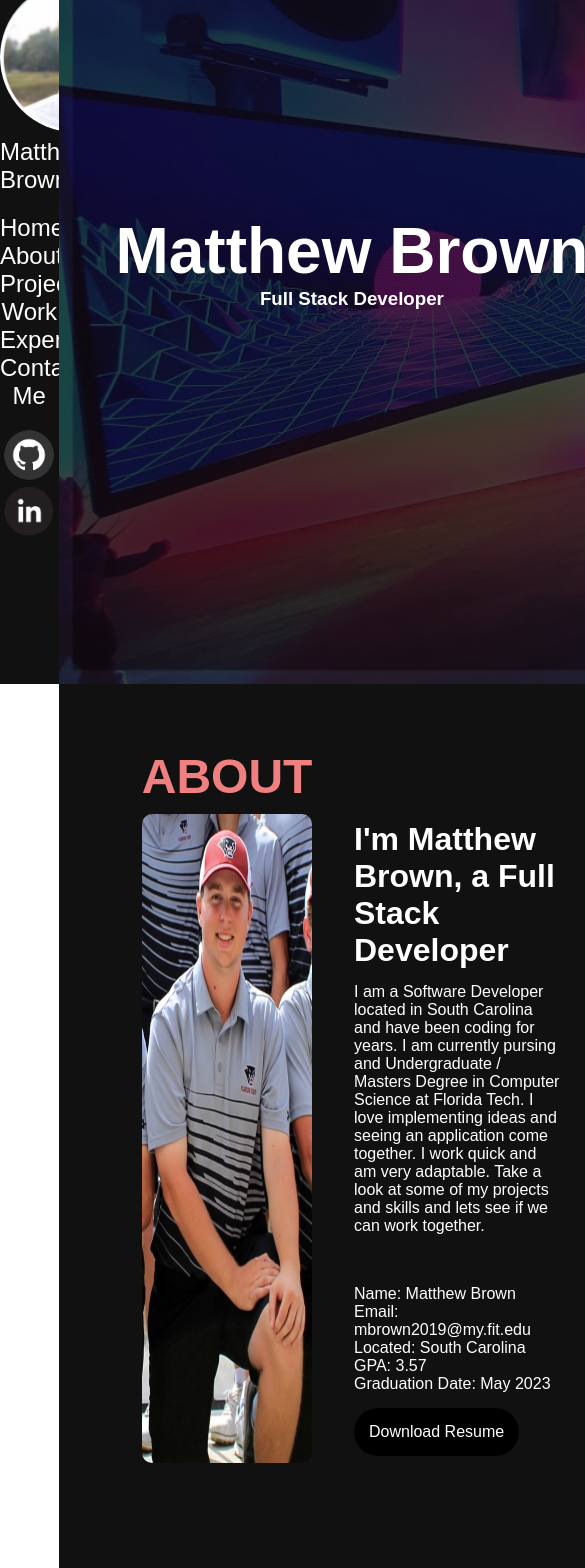
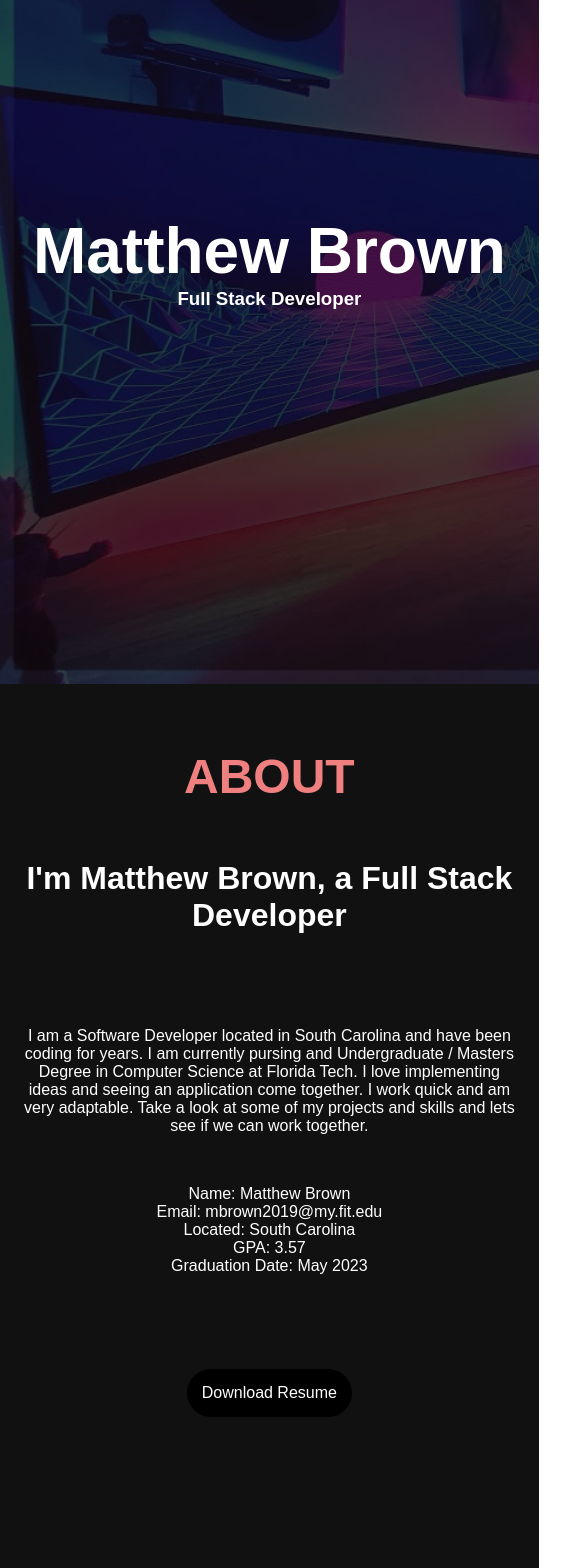
Before and after one commit to mfbrown2019/Portfolio, a React (Create React App) app: page / in a window 390 px wide. Shown: the part 160-1728 px from the top of the page, 585 px wide, since content can reach past the window. Built offline with nearby package versions, Linux system fonts and the light colour scheme.

Commit message:
first go at making portfolio resposive

```diff
--- a/src/CSS/App.css
+++ b/src/CSS/App.css
@@ -66,17 +66,21 @@ h2 {
 .about-grid {
     background-color: ghostwhite;
     display: grid;
-    grid-template-columns: 2fr 3fr 1fr 5fr 2fr;
+    grid-template-columns: 1fr 3fr 1fr 5fr 1fr;
     grid-template-rows: 1fr 1fr 10fr 1fr;
     /* border: 1px solid red; */
+    grid-template-areas:
+        "... ... ... ... ..."
+        "... title ... ... ..."
+        "... image ... text ..."
+        "... ... ... ... ...";
     height: 100vh;
     background-color: #111;
     color: white;
 }
 .about-grid .title {
-    grid-column: 2;
+    grid-area: title;
     text-align: left;
-    grid-row: 2;
     color: lightcoral;
     /* border: 1px solid red; */
 }
@@ -86,14 +90,12 @@ h2 {
     width: 100%;
     height: 100%;
     overflow: hidden;
-    grid-column: 2;
-    grid-row: 3;
+    grid-area: image;
     /* border: 1px solid red; */
 }
 
 .about-grid .content {
-    grid-column: 4;
-    grid-row: 3;
+    grid-area: text;
     display: flex;
     flex-direction: column;
     justify-content: space-around;
@@ -541,7 +543,10 @@ h2 {
 }
 .project-grid div > ul > li {
     text-align: left;
+    padding-left: 1rem;
+    padding-top: 1rem;
 }
+
 .project-grid h4 {
     text-align: left;
 }
@@ -682,7 +687,7 @@ h2 {
     height: 25vh;
     background-color: #111;
     display: grid;
-    grid-template-columns: repeat(5, 1fr);
+    grid-template-columns: 1fr 2fr 1fr 2fr 1fr;
     grid-template-rows: 0.5fr 1fr 1fr 0.5fr;
     grid-template-areas:
         "... ... ... ... ..."
--- /dev/null
+++ b/src/CSS/media.css
@@ -0,0 +1,240 @@
+@media (max-width: 1300px) {
+    /* .about-grid .image {
+        display: none;
+    } */
+
+    .about-grid {
+        background-color: ghostwhite;
+        display: grid;
+        grid-template-columns: 0.2fr 3fr 0.2fr 5fr 0.2fr;
+        grid-template-rows: 1fr 1fr 10fr 1fr;
+        /* border: 1px solid red; */
+        grid-template-areas:
+            "... ... ... ... ..."
+            "... title ... ... ..."
+            "... image ... text ..."
+            "... ... ... ... ...";
+        height: 100vh;
+        background-color: #111;
+        color: white;
+    }
+}
+
+@media (max-width: 1000px) {
+    .container-1 {
+        /* border-radius: 50%; */
+        display: none;
+    }
+    .FullPage {
+        position: absolute;
+        left: 0%;
+    }
+    .skills-grid {
+        background-color: #eee;
+        display: grid;
+        grid-template-columns: 0.25fr 1fr 0.25fr;
+        grid-template-rows: 0.25fr 1fr repeat(3, 2fr) 0.25fr;
+        /* border: 1px solid green; */
+        height: 100vh;
+        grid-template-areas:
+            "... ... ..."
+            "... title ..."
+            "... one ..."
+            "... two ..."
+            "... three ..."
+            "... ... ...";
+        gap: 1em;
+        background-color: #111;
+        color: white;
+    }
+    .front-end .original img {
+        width: 25%;
+    }
+    .back-end .original img {
+        width: 30%;
+    }
+    .sql .original img {
+        width: 25%;
+    }
+    .footer {
+        height: 25vh;
+        background-color: #111;
+        display: grid;
+        grid-template-columns: 0.5fr 2fr 0.5fr 2fr 0.5fr;
+        grid-template-rows: 0.5fr 1fr 1fr 0.5fr;
+        grid-template-areas:
+            "... ... ... ... ..."
+            "... phone ... email ..."
+            "... phone ... email ..."
+            "... ... ... ... ...";
+    }
+    .footer > * {
+        background-color: #111;
+        /* border: 1px solid red; */
+        border-radius: 1rem;
+        color: white;
+        font-size: 1.5rem;
+        display: grid;
+        place-items: center;
+        justify-content: space-around;
+    }
+}
+
+@media (max-width: 600px) {
+    .container-1 {
+        display: none;
+    }
+
+    .about-grid {
+        background-color: ghostwhite;
+        display: grid;
+        grid-template-columns: 0.2fr 5fr 0.2fr;
+        grid-template-rows: 1fr 1fr 10fr 1fr;
+
+        grid-template-areas:
+            "... ... ..."
+            "... title ..."
+            "... text ..."
+            "... ... ...";
+        height: 100vh;
+        background-color: #111;
+        color: white;
+    }
+    .about-grid .title {
+        text-align: center;
+    }
+    .about-grid .content {
+        grid-area: text;
+        display: flex;
+        flex-direction: column;
+        justify-content: space-around;
+        align-items: center;
+    }
+    .about-grid .content > * {
+        text-align: center;
+    }
+
+    .about-grid .content .paragraph > * {
+        text-align: center;
+    }
+
+    .about-grid .image {
+        display: none;
+    }
+    .FullPage {
+        position: absolute;
+        left: 0%;
+    }
+    .skills-grid {
+        background-color: #eee;
+        display: grid;
+        grid-template-columns: 0.25fr 1fr 0.25fr;
+        grid-template-rows: 0.25fr 1fr repeat(3, 2fr) 0.25fr;
+        /* border: 1px solid green; */
+        height: 100vh;
+        grid-template-areas:
+            "... ... ..."
+            "... title ..."
+            "... one ..."
+            "... two ..."
+            "... three ..."
+            "... ... ...";
+        gap: 1em;
+        background-color: #111;
+        color: white;
+    }
+    .front-end .original img {
+        width: 25%;
+    }
+    .back-end .original img {
+        width: 30%;
+    }
+    .sql .original img {
+        width: 25%;
+    }
+    .project-grid {
+        display: grid;
+        grid-template-columns: 1fr 6fr 1fr;
+        grid-template-rows: 0.11fr 0.1fr repeat(12, 4fr) 0.11fr;
+        gap: 1rem;
+        grid-template-areas:
+            ".... .... ...."
+            ".... title ...."
+            ".... one-image ...."
+            ".... one-text ...."
+            ".... two-image ...."
+            ".... two-text ...."
+            ".... three-image ...."
+            ".... three-text ...."
+            ".... four-image ...."
+            ".... four-text ...."
+            ".... five-image ...."
+            ".... five-text ...."
+            ".... six-image ...."
+            ".... six-text ...."
+            ".... .... ....";
+        height: 300vh;
+        background-color: #111;
+        color: white;
+    }
+    .project-grid .three-picture {
+        height: 100%;
+    }
+    .project-grid div > h4 {
+        text-align: center;
+    }
+    .project-grid div > ul > li {
+        list-style: none;
+        text-align: center;
+    }
+
+    /* !!!!!!!!!!!!!!!!!!!!!!!!!!!!!!!!!!!!!! */
+    .contact {
+        height: 75vh;
+        background-color: #111;
+        display: grid;
+        grid-template-columns: 0.5fr 2fr 2fr 0.5fr;
+        grid-template-rows: 0.1fr 0.5fr 0.5fr 0.5fr 1fr 0.3fr 0.1fr;
+        grid-template-areas:
+            "... ... ... ..."
+            "... title title ..."
+            "... name ... ..."
+            "... subject email ..."
+            "... message message ..."
+            "... submit ... ..."
+            "... ... ... ...";
+        gap: 1rem;
+        position: relative;
+    }
+
+    .contact-title {
+        grid-area: title;
+        color: lightcoral;
+        width: 100%;
+        height: 100%;
+        display: grid;
+        place-items: center;
+    }
+    .footer {
+        height: 25vh;
+        background-color: #111;
+        display: grid;
+        grid-template-columns: 0.5fr 2fr 0.5fr 2fr 0.5fr;
+        grid-template-rows: 0.5fr 1fr 1fr 0.5fr;
+        grid-template-areas:
+            "... ... ... ... ..."
+            "... phone ... email ..."
+            "... phone ... email ..."
+            "... ... ... ... ...";
+    }
+    .footer > * {
+        background-color: #111;
+        /* border: 1px solid red; */
+        border-radius: 1rem;
+        color: white;
+        font-size: 1rem;
+        display: grid;
+        place-items: center;
+        justify-content: space-around;
+    }
+}
--- a/src/Components/App.js
+++ b/src/Components/App.js
@@ -1,4 +1,5 @@
 import "../CSS/App.css";
+import "../CSS/media.css";
 import github from "../Pictures/github.png";
 import linkedin from "../Pictures/linkedin.png";
 import me from "../Pictures/headShot.png";
@@ -18,22 +19,21 @@ function App() {
                 <div className="container-box img">
                     <img src={me} height="150"></img>
                 </div>
-                <div className="whitespace">Matthew Brown</div>
-                <div className="container-box hover">Home</div>
-                <div className="container-box hover">About</div>
-                <div className="container-box hover">Projects</div>
-                <div className="container-box hover">Work Experience</div>
-                <div className="container-box hover whitespace">Contact Me</div>
-                <div className="container-box">
-                    <a href="https://github.com/mfbrown2019?tab=repositories">
-                        <img src={github} height="50"></img>
-                    </a>
+                <div className="whitespace title">Matthew Brown</div>
+                <div className="container-box hover top">Home</div>
+                <div className="container-box hover about">About</div>
+                <div className="container-box hover project">Projects</div>
+                <div className="container-box hover whitespace contactMe">
+                    Contact Me
                 </div>
-                <div className="container-box">
-                    <a href="https://www.linkedin.com/in/matthew-brown-3b73b9207/?trk=public-profile-join-page">
-                        <img src={linkedin} height="50"></img>
-                    </a>
-                </div>
+
+                <a href="https://github.com/mfbrown2019?tab=repositories">
+                    <img src={github} height="50"></img>
+                </a>
+
+                <a href="https://www.linkedin.com/in/matthew-brown-3b73b9207/?trk=public-profile-join-page">
+                    <img src={linkedin} height="50"></img>
+                </a>
             </div>
 
             <div className="FullPage">
@@ -54,7 +54,7 @@ function App() {
                         {/* <img></img> */}
 
                         <h1>I'm Matthew Brown, a Full Stack Developer</h1>
-                        <div>
+                        <div className="paragraph">
                             <p>
                                 I am a Software Developer located in South
                                 Carolina and have been coding for years. I am
```
